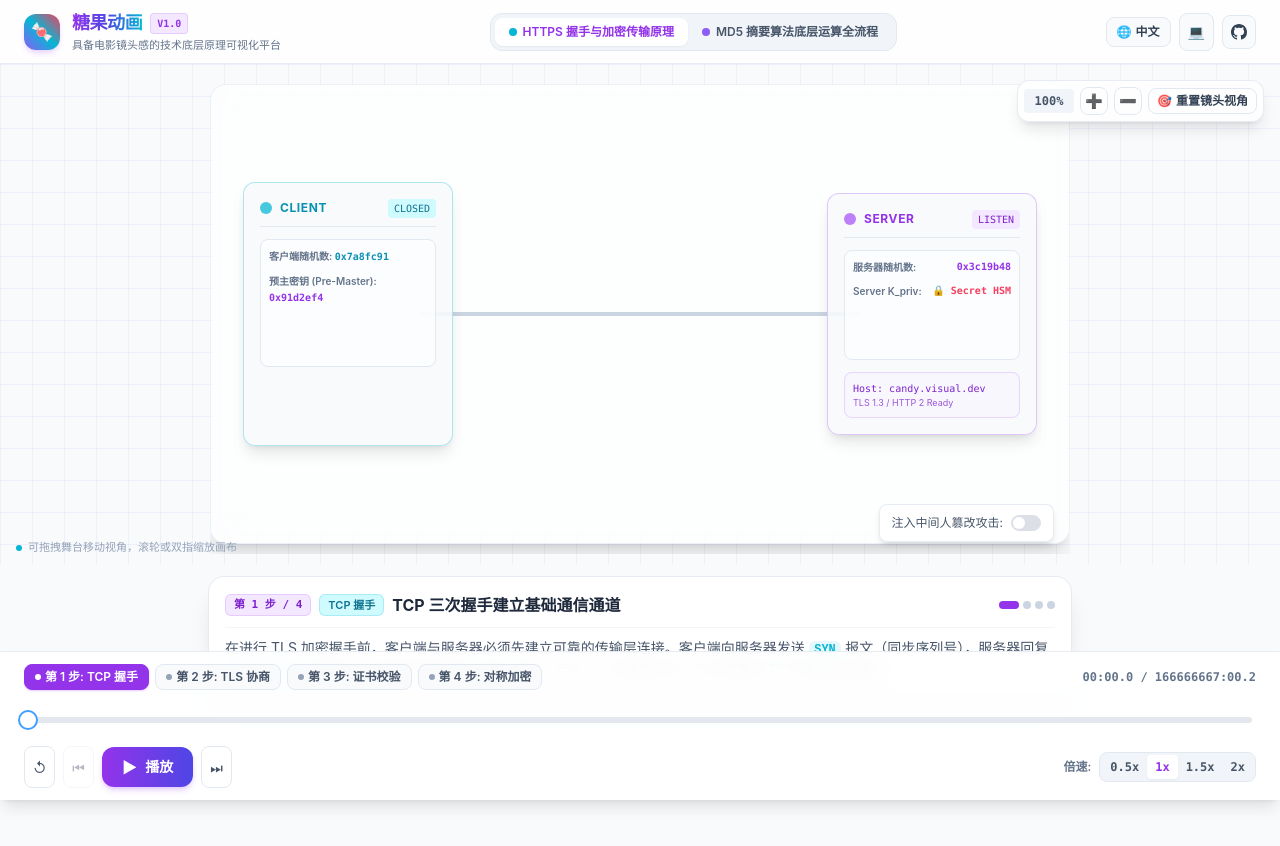
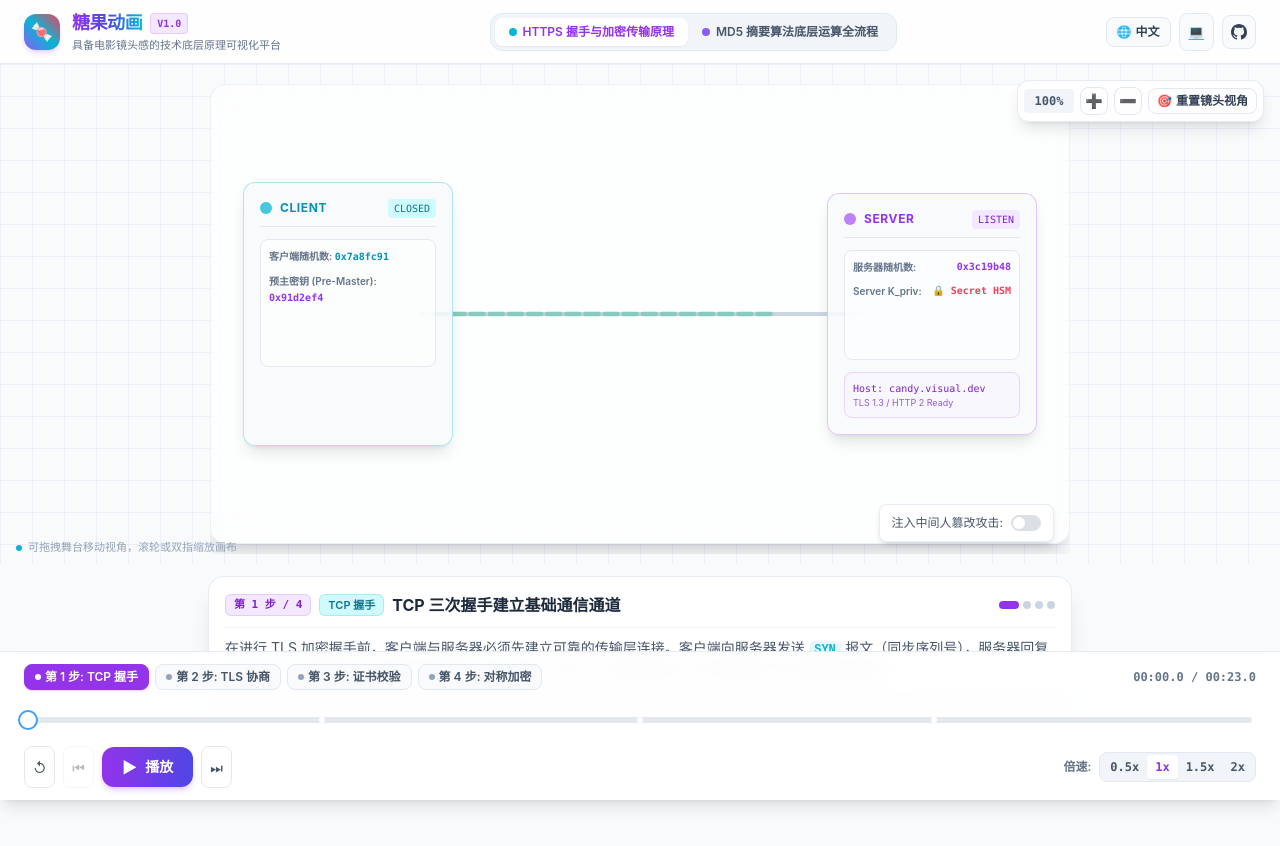
Before and after one commit to teatang/candy-animation, a Vue app: page / in a window 1280 px wide. Shown: the top 846 px of the page. Built offline with nearby package versions, Linux system fonts and the light colour scheme.

Commit message:
fix: fix UI bug

```diff
--- a/src/components/PlaybackControls.vue
+++ b/src/components/PlaybackControls.vue
@@ -35,9 +35,11 @@
         :min="0"
         :max="100"
         :step="0.1"
+        :marks="sliderMarks"
         :show-tooltip="false"
         class="!my-0"
         @input="handleSliderInput"
+        @change="handleSliderChange"
       />
     </div>
 
@@ -140,12 +142,35 @@ const speedOptions: PlaybackSpeed[] = [0.5, 1, 1.5, 2]
 
 const sliderValue = computed(() => Number((props.progress * 100).toFixed(1)))
 
+// 计算章节阶段在进度条上的分割标记点
+const sliderMarks = computed<Record<number, string>>(() => {
+  if (!props.totalDuration || props.totalDuration <= 0) return {}
+  const marks: Record<number, string> = {}
+  let accum = 0
+  props.steps.forEach((s, idx) => {
+    if (idx > 0) {
+      const pct = Math.round((accum / props.totalDuration) * 100)
+      if (pct > 0 && pct < 100) {
+        marks[pct] = ''
+      }
+    }
+    accum += s.duration
+  })
+  return marks
+})
+
 function handleSliderInput(val: number | number[]): void {
   const numeric = typeof val === 'number' ? val : val[0]
   emit('seekProgress', numeric / 100)
 }
 
+function handleSliderChange(val: number | number[]): void {
+  const numeric = typeof val === 'number' ? val : val[0]
+  emit('seekProgress', numeric / 100)
+}
+
 function formatTime(seconds: number): string {
+  if (!Number.isFinite(seconds) || seconds < 0) return '00:00.0'
   const mins = Math.floor(seconds / 60)
   const secs = (seconds % 60).toFixed(1)
   const minStr = mins < 10 ? `0${mins}` : `${mins}`
--- a/src/composables/useGsapTimeline.ts
+++ b/src/composables/useGsapTimeline.ts
@@ -36,12 +36,12 @@ export function useGsapTimeline() {
   /**
    * 当前总时长 (秒)
    */
-  const totalDuration = computed(() => timeline.value?.duration() || 0)
+  const totalDuration = ref<number>(0)
 
   /**
-   * 当前播放秒数
+   * 当前播放秒数 (响应式变量，由 onUpdate 与各个操作同步更新)
    */
-  const currentTime = computed(() => (timeline.value ? timeline.value.time() : 0))
+  const currentTime = ref<number>(0)
 
   /**
    * 当前步骤信息
@@ -49,6 +49,21 @@ export function useGsapTimeline() {
   const currentStep = computed(() => {
     return stepsList.value[currentStepIndex.value] || null
   })
+
+  /**
+   * 根据当前时间轴时间计算匹配的步骤索引
+   */
+  function calcStepIndex(time: number): number {
+    const offsets = stepTimeOffsets.value
+    let activeIndex = 0
+    for (let i = offsets.length - 1; i >= 0; i--) {
+      if (time >= offsets[i] - 0.05) {
+        activeIndex = i
+        break
+      }
+    }
+    return activeIndex
+  }
 
   /**
    * 初始化时间轴
@@ -73,34 +88,30 @@ export function useGsapTimeline() {
     })
     stepTimeOffsets.value = offsets
 
-    // 暂停初始状态，设定速率
+    // 暂停初始状态，设定速率与初始数值
     tl.timeScale(playbackSpeed.value)
     tl.pause(0)
     playbackState.value = 'idle'
     progress.value = 0
+    currentTime.value = 0
+    totalDuration.value = Number(tl.duration().toFixed(1))
     currentStepIndex.value = 0
 
     // 注册时间轴更新回调
     tl.eventCallback('onUpdate', () => {
       const p = tl.progress()
       progress.value = Number(p.toFixed(4))
+      currentTime.value = Number(tl.time().toFixed(1))
 
       const t = tl.time()
-      // 计算当前所处的步骤
-      let activeIndex = 0
-      for (let i = offsets.length - 1; i >= 0; i--) {
-        if (t >= offsets[i] - 0.05) {
-          activeIndex = i
-          break
-        }
-      }
-      currentStepIndex.value = activeIndex
+      currentStepIndex.value = calcStepIndex(t)
     })
 
     // 播放完成回调
     tl.eventCallback('onComplete', () => {
       playbackState.value = 'completed'
       progress.value = 1
+      currentTime.value = Number(tl.duration().toFixed(1))
       currentStepIndex.value = steps.length - 1
     })
   }
@@ -146,6 +157,7 @@ export function useGsapTimeline() {
     timeline.value.pause(0)
     playbackState.value = 'idle'
     progress.value = 0
+    currentTime.value = 0
     currentStepIndex.value = 0
   }
 
@@ -159,6 +171,7 @@ export function useGsapTimeline() {
     timeline.value.seek(targetTime)
     currentStepIndex.value = stepIndex
     progress.value = Number(timeline.value.progress().toFixed(4))
+    currentTime.value = Number(timeline.value.time().toFixed(1))
     if (playbackState.value === 'completed') {
       playbackState.value = 'paused'
     }
@@ -185,6 +198,10 @@ export function useGsapTimeline() {
       // 已经是最后一步，直接跳到末尾
       if (timeline.value) {
         timeline.value.seek(timeline.value.duration())
+        currentStepIndex.value = stepsList.value.length - 1
+        progress.value = 1
+        currentTime.value = Number(timeline.value.duration().toFixed(1))
+        playbackState.value = 'completed'
       }
     }
   }
@@ -198,6 +215,9 @@ export function useGsapTimeline() {
     const clamped = Math.max(0, Math.min(1, value))
     timeline.value.progress(clamped)
     progress.value = clamped
+    currentTime.value = Number(timeline.value.time().toFixed(1))
+    currentStepIndex.value = calcStepIndex(timeline.value.time())
+
     if (clamped >= 1) {
       playbackState.value = 'completed'
     } else if (playbackState.value === 'completed') {
--- a/src/modules/https-handshake/HttpsHandshakeStage.vue
+++ b/src/modules/https-handshake/HttpsHandshakeStage.vue
@@ -41,14 +41,14 @@
           class="tcp-pipe-line"
         />
 
-        <!-- 阶段 4 建立的加密高速流 -->
+        <!-- 阶段 4 建立的加密高速流 (利用 CSS 脉冲动画实现无限流动，避免影响 GSAP 时间轴时长) -->
         <path
           d="M 210 230 L 650 230"
           stroke="#10b981"
           stroke-width="6"
           stroke-dasharray="16 8"
           stroke-linecap="round"
-          class="encrypted-stream opacity-0 pointer-events-none"
+          class="encrypted-stream animate-data-pulse opacity-0 pointer-events-none"
         />
       </svg>
 
@@ -209,7 +209,7 @@
 </template>
 
 <script setup lang="ts">
-import { ref, onMounted, defineExpose } from 'vue'
+import { ref } from 'vue'
 import { useI18n } from 'vue-i18n'
 import type { useCamera } from '@/composables/useCamera'
 import { createHttpsTimeline } from './timeline'
--- a/src/modules/https-handshake/timeline.ts
+++ b/src/modules/https-handshake/timeline.ts
@@ -16,8 +16,6 @@ export function createHttpsTimeline(
   const tl = gsap.timeline({ defaults: { ease: 'power2.inOut' } })
 
   // 快捷获取选择器
-  const clientNode = q('.client-node')
-  const serverNode = q('.server-node')
   const clientStatus = q('.client-status-text')
   const serverStatus = q('.server-status-text')
   const tcpPipe = q('.tcp-pipe-line')
@@ -30,7 +28,6 @@ export function createHttpsTimeline(
   const encryptedStream = q('.encrypted-stream')
   const certBadge = q('.cert-badge')
   const clientVault = q('.client-vault')
-  const mitmZone = q('.mitm-attack-zone')
   const mitmAlert = q('.mitm-alert-box')
   const sessionKeyClient = q('.session-key-client')
   const sessionKeyServer = q('.session-key-server')
@@ -187,14 +184,17 @@ export function createHttpsTimeline(
   tl.to(clientStatus, { textContent: 'SECURE_CONNECTED', duration: 0.3 }, 'step4+=2.8')
   tl.to(serverStatus, { textContent: 'SECURE_CONNECTED', duration: 0.3 }, 'step4+=2.8')
 
-  // 镜头拉远，后续 HTTP 加密数据流全速喷涌传输
+  // 镜头拉远，后续 HTTP 加密数据流淡入显示
   tl.to(encryptedStream, { opacity: 1, duration: 0.6 }, 'step4+=3.2')
   tl.fromTo(
     encryptedStream,
     { strokeDashoffset: 100 },
-    { strokeDashoffset: 0, duration: 2.8, ease: 'none', repeat: -1 },
+    { strokeDashoffset: 0, duration: 2.8, ease: 'none' },
     'step4+=3.2'
   )
 
+  // 严格确保时间轴总时长精确对齐 23.0 秒（杜绝 repeat: -1 导致的无穷时长破坏进度条）
+  tl.set({}, {}, 23.0)
+
   return tl
 }
--- a/src/modules/md5-algorithm/Md5AlgorithmStage.vue
+++ b/src/modules/md5-algorithm/Md5AlgorithmStage.vue
@@ -233,7 +233,7 @@
 </template>
 
 <script setup lang="ts">
-import { ref, defineExpose } from 'vue'
+import { ref } from 'vue'
 import { useI18n } from 'vue-i18n'
 import type { useCamera } from '@/composables/useCamera'
 import { computeMd5, compareAvalanche } from '@/utils/md5'
--- a/src/modules/md5-algorithm/timeline.ts
+++ b/src/modules/md5-algorithm/timeline.ts
@@ -179,5 +179,8 @@ export function createMd5Timeline(
     'step4+=1.5'
   )
 
+  // 严格确保总时长精确对齐 23.0 秒
+  tl.set({}, {}, 23.0)
+
   return tl
 }
--- a/tsconfig.json
+++ b/tsconfig.json
@@ -13,9 +13,8 @@
     "esModuleInterop": true,
     "lib": ["ESNext", "DOM", "DOM.Iterable"],
     "skipLibCheck": true,
-    "baseUrl": ".",
     "paths": {
-      "@/*": ["src/*"]
+      "@/*": ["./src/*"]
     }
   },
   "include": ["src/**/*.ts", "src/**/*.d.ts", "src/**/*.tsx", "src/**/*.vue", "tests/**/*.ts"],
```
Also changed, not shown: 1 other file (tests, documents, lock files or other folders).
